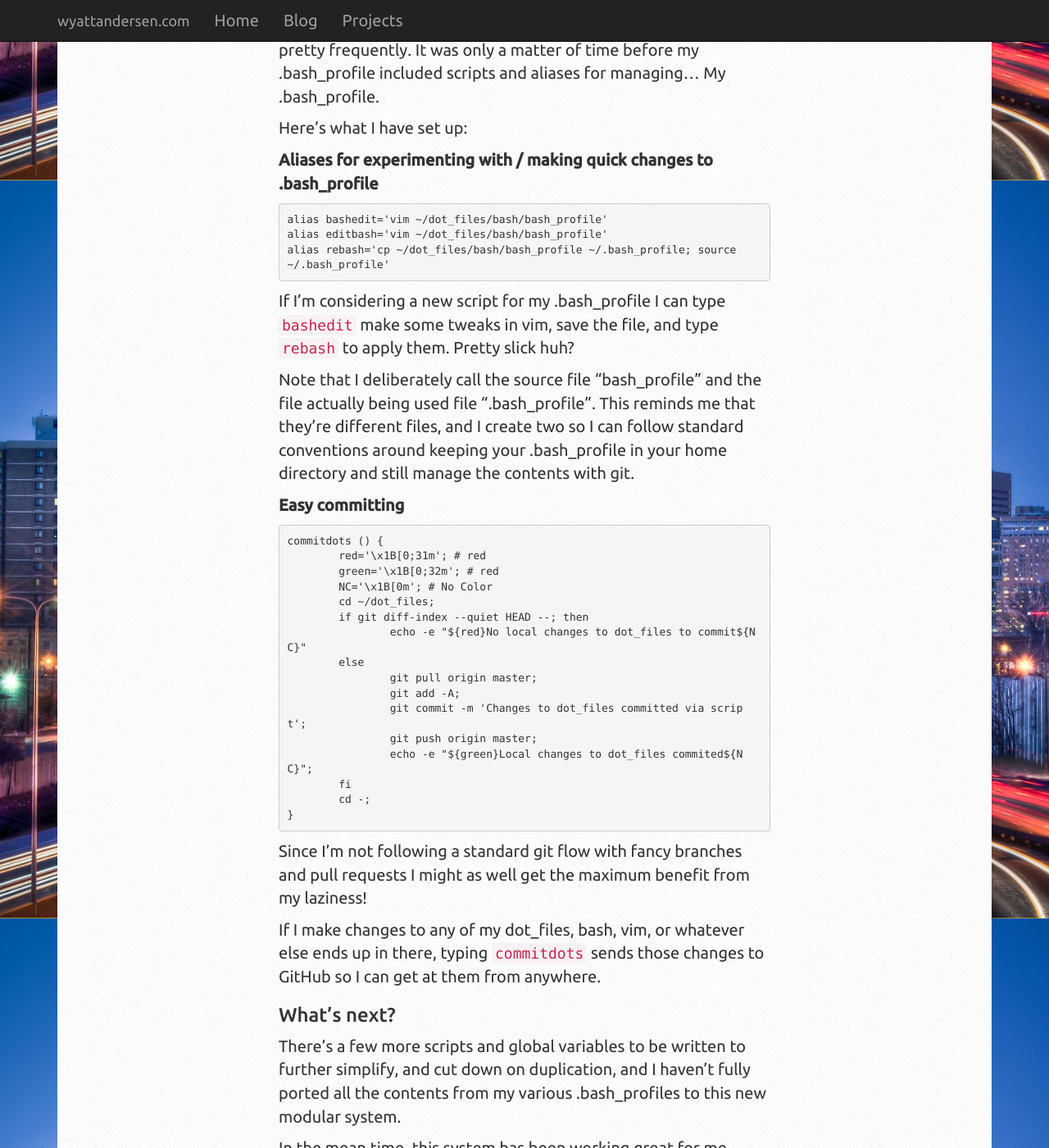
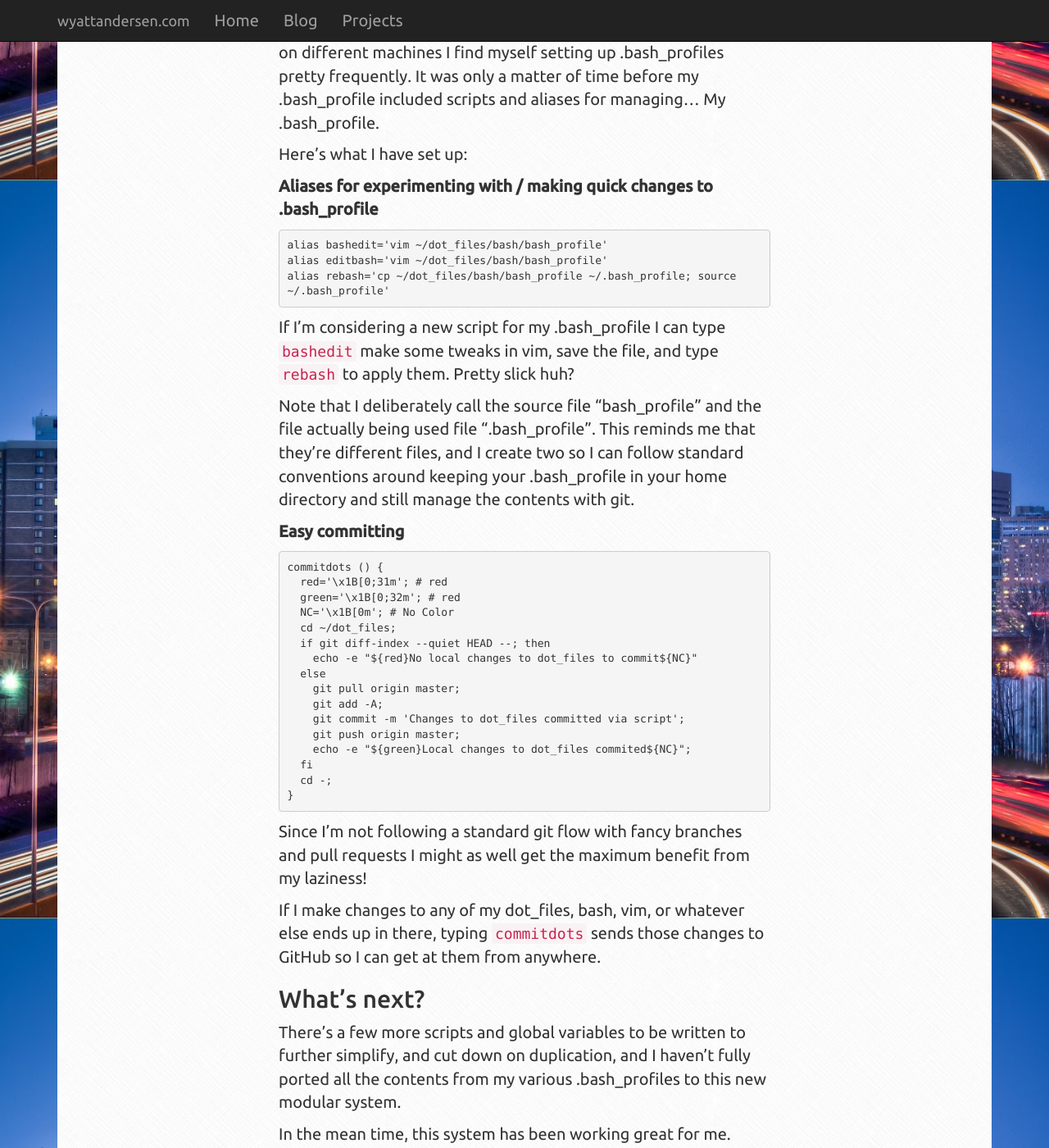
Before and after one commit to lostphilosopher/wyattandersen-jekyll, a Jekyll site: the page built from _posts/2015-09-23-a-modular-self-managed-bash-profile.md, in a window 1280 px wide and 1400 px high, scrolled down 2480 px. Shown: the whole window at 82% size. Built offline with Jekyll 4.4.1, drawn with Linux system fonts in a browser that asks for light colours; comment, search, counter and statistics services are not loaded; some of the changed text lies outside the part shown.

Commit message:
Standardizing markdown

````diff
--- a/_posts/2015-09-23-a-modular-self-managed-bash-profile.md
+++ b/_posts/2015-09-23-a-modular-self-managed-bash-profile.md
@@ -6,19 +6,17 @@
 categories: programming, tooling
 ---
 
-# A modular, self managed bash_profile
+# A Modular, Self Managed .bash_profile
 
 I’ve been an alias addict since I learned how to make them. There’s something to be said for the muscle memory to be gained by typing out `heroku run rails console --app APP` and `git pull origin master`, but doing so tends to drive me nuts. If `rake` was one more character I’d alias it. While the utility of aliases might be debatable bash scripts or methods are undeniably useful and often underutilized. Imagine you have a branch you’ve been working on, committing to, and pushing. You’re happy with it now and would like to rebase it. Having a single method to perform the incantations can be really helpful:
 
-``` bash
-rebase () {
-  git checkout master
-  git pull origin master
-  git checkout $1
-  git pull --rebase origin master
-  git rebase -i `git merge-base $1 master`
-}
-```
+    rebase () {
+      git checkout master
+      git pull origin master
+      git checkout $1
+      git pull --rebase origin master
+      git rebase -i `git merge-base $1 master`
+    }
 
 The point being, **.bash_profile is a useful tool.**
 
@@ -26,7 +24,7 @@
 
 Clearly there had to be a better way.
 
-### Modular
+## Modular
 
 If there’s anything I love more than aliases, it’s modularity. (And also whiskey.)
 
@@ -36,15 +34,14 @@
 
 2. In my bash_profile I put the few things that I’m sure to use universally. Bash history formatting for example:
 
-   ``` bash
-   # Bash history
-   export HISTTIMEFORMAT="%h/%d - %H:%M:%S  "
-   export HISTCONTROL=ignoredups:ignorespace
-   shopt -s histappend
-   export HISTSIZE=10000
-   export HISTFILESIZE=5000
-   shopt -s checkwinsize
-   ```
+        # Bash history
+        export HISTTIMEFORMAT="%h/%d - %H:%M:%S  "
+        export HISTCONTROL=ignoredups:ignorespace
+        shopt -s histappend
+        export HISTSIZE=10000
+        export HISTFILESIZE=5000
+        shopt -s checkwinsize
+
 
 3. Under lib/ I created file for each of the domains that I covered in my various bash_profiles: git, heroku, ruby, vagrant, grep, etc.
 
@@ -52,23 +49,19 @@
 
 5. In that manifest file I sourced all the domain modules I wanted pulled in on the machine I was working on.
 
-   ``` bash
-   [ -r ~/dot_files/bash/lib/git ] && source ~/dot_files/bash/lib/git
-   [ -r ~/dot_files/bash/lib/grep ] && source ~/dot_files/bash/lib/grep
-   [ -r ~/dot_files/bash/lib/heroku ] && source ~/dot_files/bash/lib/heroku
-   ```
+        [ -r ~/dot_files/bash/lib/git ] && source ~/dot_files/bash/lib/git
+        [ -r ~/dot_files/bash/lib/grep ] && source ~/dot_files/bash/lib/grep
+        [ -r ~/dot_files/bash/lib/heroku ] && source ~/dot_files/bash/lib/heroku
 
 6. Finally in my bash_profile, I sourced the .manifest file.
 
-   ``` bash
-   [ -r ~/dot_files/bash/.manifest ] && source ~/dot_files/bash/.manifest
-   ```
+        [ -r ~/dot_files/bash/.manifest ] && source ~/dot_files/bash/.manifest
 
 With this done I could set up all my preferences with `cp ~/dot_files/bash/bash_profile ~/.bash_profile && source ~/.bash_profile`. Each machine I use now has it’s own .manifest that pulls in only what it needs.
 
 (`cp ~/dot_files/bash/bash_profile ~/.bash_profile && source ~/.bash_profile`, geez that’s a lot of characters… You know where this is going.)
 
-### Self Managed
+## Self Managed
 
 I fiddle with my bash_profile configurations a lot. I also keep my dot_files on GitHub, but don’t follow any sort of elegant workflow since it’s just me working on it. And, since I do a lot of ssh’ed work on different machines I find myself setting up .bash_profiles pretty frequently. It was only a matter of time before my .bash_profile included scripts and aliases for managing… My .bash_profile.
 
@@ -76,11 +69,9 @@
 
 **Aliases for experimenting with / making quick changes to .bash_profile**
 
-``` bash
-alias bashedit='vim ~/dot_files/bash/bash_profile'
-alias editbash='vim ~/dot_files/bash/bash_profile'
-alias rebash='cp ~/dot_files/bash/bash_profile ~/.bash_profile; source ~/.bash_profile'
-```
+    alias bashedit='vim ~/dot_files/bash/bash_profile'
+    alias editbash='vim ~/dot_files/bash/bash_profile'
+    alias rebash='cp ~/dot_files/bash/bash_profile ~/.bash_profile; source ~/.bash_profile'
 
 If I’m considering a new script for my .bash_profile I can type `bashedit` make some tweaks in vim, save the file, and type `rebash` to apply them. Pretty slick huh?
 
@@ -88,30 +79,28 @@
 
 **Easy committing**
 
-``` bash
-commitdots () {
-	red='\x1B[0;31m'; # red
-	green='\x1B[0;32m'; # red
-	NC='\x1B[0m'; # No Color
-	cd ~/dot_files;
-	if git diff-index --quiet HEAD --; then
-		echo -e "${red}No local changes to dot_files to commit${NC}"
-	else
-		git pull origin master;
-		git add -A;
-		git commit -m 'Changes to dot_files committed via script';
-		git push origin master;
-		echo -e "${green}Local changes to dot_files commited${NC}";
-	fi
-	cd -;
-}
-```
+    commitdots () {
+      red='\x1B[0;31m'; # red
+      green='\x1B[0;32m'; # red
+      NC='\x1B[0m'; # No Color
+      cd ~/dot_files;
+      if git diff-index --quiet HEAD --; then
+        echo -e "${red}No local changes to dot_files to commit${NC}"
+      else
+        git pull origin master;
+        git add -A;
+        git commit -m 'Changes to dot_files committed via script';
+        git push origin master;
+        echo -e "${green}Local changes to dot_files commited${NC}";
+      fi
+      cd -;
+    }
 
 Since I’m not following a standard git flow with fancy branches and pull requests I might as well get the maximum benefit from my laziness!
 
 If I make changes to any of my dot_files, bash, vim, or whatever else ends up in there, typing `commitdots` sends those changes to GitHub so I can get at them from anywhere.
 
-### What’s next?
+## What’s next?
 
 There’s a few more scripts and global variables to be written to further simplify, and cut down on duplication, and I haven’t fully ported all the contents from my various .bash_profiles to this new modular system.
 
````
Also changed, not shown: _posts/2015-03-05-think-outside-the-circle.md (+1 -1 lines), _posts/2015-03-11-pair-programming-meets-pair-managing.md (+2 -2 lines).
